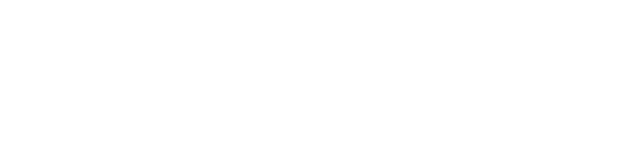
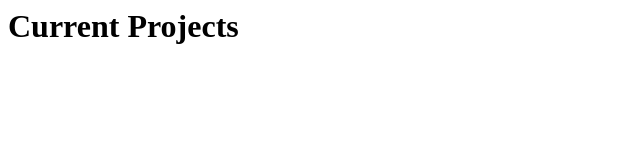
Before and after one commit to chosegood/chosegood.github.com, a plain HTML site: page index.html in a window 1280 px wide. Shown: the whole page, without its empty margins (0-640 px from the left). Drawn offline with Linux system fonts and the light colour scheme.

Commit message:
Added some page content

```diff
--- a/index.html
+++ b/index.html
@@ -4,6 +4,7 @@
   </head>
 
   <body>
+    <h1>Current Projects</h1>
   </body>
 
 </html>
```
